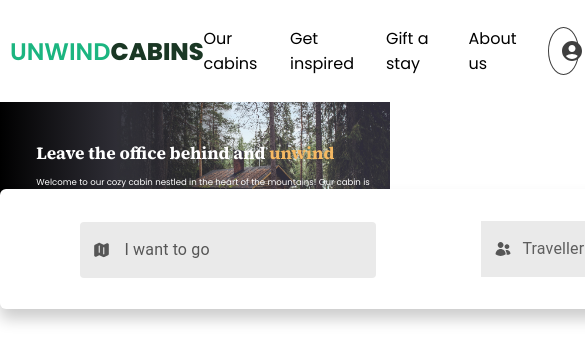
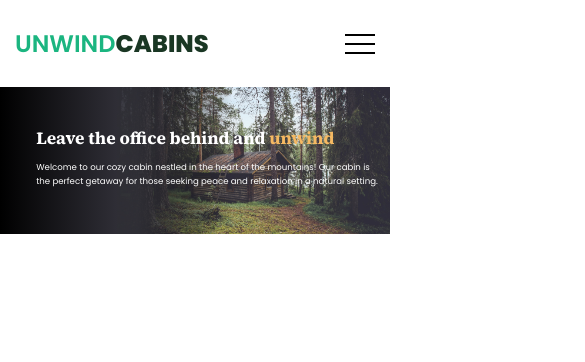
Before and after one commit to yevmot/UnwindCabins-TypeScript, a React (Create React App) app: page / in a window 390 px wide. Shown: the top 362 px of the page, 585 px wide, since content can reach past the window. Built offline with nearby package versions, Linux system fonts and the light colour scheme.

Commit message:
Made the navigation menu adaptive for mobile devices

```diff
--- a/src/components/header/header-comps/HeaderComps.tsx
+++ b/src/components/header/header-comps/HeaderComps.tsx
@@ -11,7 +11,7 @@ export const HeaderComps = (): JSX.Element => {
       <div className="header-container">
         <HeaderBg />
         <HeaderContent />
-        <HeaderSearch />
+        {/* <HeaderSearch /> */}
       </div>
     </div>
   );
--- a/src/components/header/header-comps/header-search/HeaderSearch.tsx
+++ b/src/components/header/header-comps/header-search/HeaderSearch.tsx
@@ -14,10 +14,10 @@ export const HeaderSearch = (): JSX.Element => {
       <div className="form-container">
         <div className="form">
           {/* <FormModal isActive={isActive} setIsActive={setIsActive} /> */}
-          <Location />
+          {/* <Location /> */}
           {/* <DatePickers /> */}
-          <BasicSelect />
-          <SearchBtn />
+          {/* <BasicSelect /> */}
+          {/* <SearchBtn /> */}
         </div>
       </div>
     </div>
--- a/src/components/header/header-nav/HeaderNav.tsx
+++ b/src/components/header/header-nav/HeaderNav.tsx
@@ -1,13 +1,30 @@
-import { JSX } from 'react';
+import { JSX, useState } from 'react';
 import { Logo } from './../../logo/Logo';
 import LoginButton from './../../buttons/LoginButton';
 import './headerNav.css';
+import './headerNavMedia.css';
 
 export const HeaderNav = (): JSX.Element => {
+  const [isOpen, setIsOpen] = useState<boolean>(false);
+
+  const handleMenu = (): void => {
+    setIsOpen((prev) => !prev);
+  };
+
   return (
     <div className="container navbar">
       <Logo/>
-      <div className="menu">
+      <div
+        className={`header-burger ${isOpen ? 'active' : ''}`}
+        onClick={handleMenu}
+      >
+        <span></span>
+      </div>
+
+      {/* Слой для затемнения */}
+      {isOpen && <div className="overlay" onClick={handleMenu}></div>}
+
+      <div className={`menu ${isOpen ? 'menu-open' : 'menu-closed'}`}>
         <a href="/" className="menu-link">
           <span className="no-select">Our cabins</span>
         </a>
--- a/src/components/header/header-nav/headerNav.css
+++ b/src/components/header/header-nav/headerNav.css
@@ -2,7 +2,10 @@
     display: flex;
     align-items: center;
     justify-content: space-between;
-    padding: 26px 10px;
+    padding: 26px 15px;
+}
+.logo{
+    z-index: 102;
 }
 .logo__first-half {
     color: var(--light-green);
@@ -43,3 +46,6 @@
     top: 0;
     left: 0;
 }
+.header-burger {
+    display: none;
+}
--- /dev/null
+++ b/src/components/header/header-nav/headerNavMedia.css
@@ -0,0 +1,93 @@
+@media (max-width: 767px) {
+    .menu {
+        position: fixed;
+        top: 0;
+        display: flex;
+        flex-direction: column;
+        align-items: start;
+        justify-content: start;
+        padding: 87px 115px 0 18px;
+        transition: all 0.3s ease 0s;
+        z-index: 101;
+        background-color: black;
+        height: 100%;
+    }
+    .menu-closed {
+        left: -500px;
+    }
+    .menu-open {
+        left: 0;
+    }
+    .menu a {
+        margin-top: 30px;
+    }
+    .menu .login {
+        margin-top: 30px;
+        background-color: rgb(255, 255, 255)
+    }
+    .menu span {
+        color: white;
+    }
+
+/* ~~~ BURGER ~~~ */
+
+    .header-burger {
+        display: block;
+        position: relative;
+        width: 30px;
+        height: 20px;
+    }
+    .header-burger span {
+        background-color: #000;
+        position: absolute;
+        width: 100%;
+        height: 2px;
+        left: 0;
+        top: 9px;
+        transition: all 0.3s ease 0s;
+    }
+    .header-burger::before,
+    .header-burger::after{
+        content: '';
+        background-color: #000;
+        position: absolute;
+        width: 100%;
+        height: 2px;
+        left: 0;
+        transition: all 0.3s ease 0s;
+    }
+    .header-burger::before{
+        top: 0;
+    }
+    .header-burger::after {
+        bottom: 0;
+    }
+    .header-burger.active::before {
+        z-index: 101;
+        box-shadow: 0px 0px 10px var(--dark-green);
+        background-color: white;
+        transform:rotate(45deg);
+        top: 9px;
+    }
+    .header-burger.active::after {
+        z-index: 101;
+        box-shadow: 0px 0px 10px var(--dark-green);
+        background-color: white;
+        transform:rotate(-45deg);
+        bottom: 9px;
+    }
+    .header-burger.active span {
+        transform: scale(0);
+    }
+    .overlay {
+        position: fixed;
+        top: 0;
+        left: 0;
+        width: 100%;
+        height: 100%;
+        background: rgba(0, 0, 0, 0.7);
+        z-index: 100;
+        opacity: 1;
+        transition: opacity 0.3s ease;
+      }
+}
```
